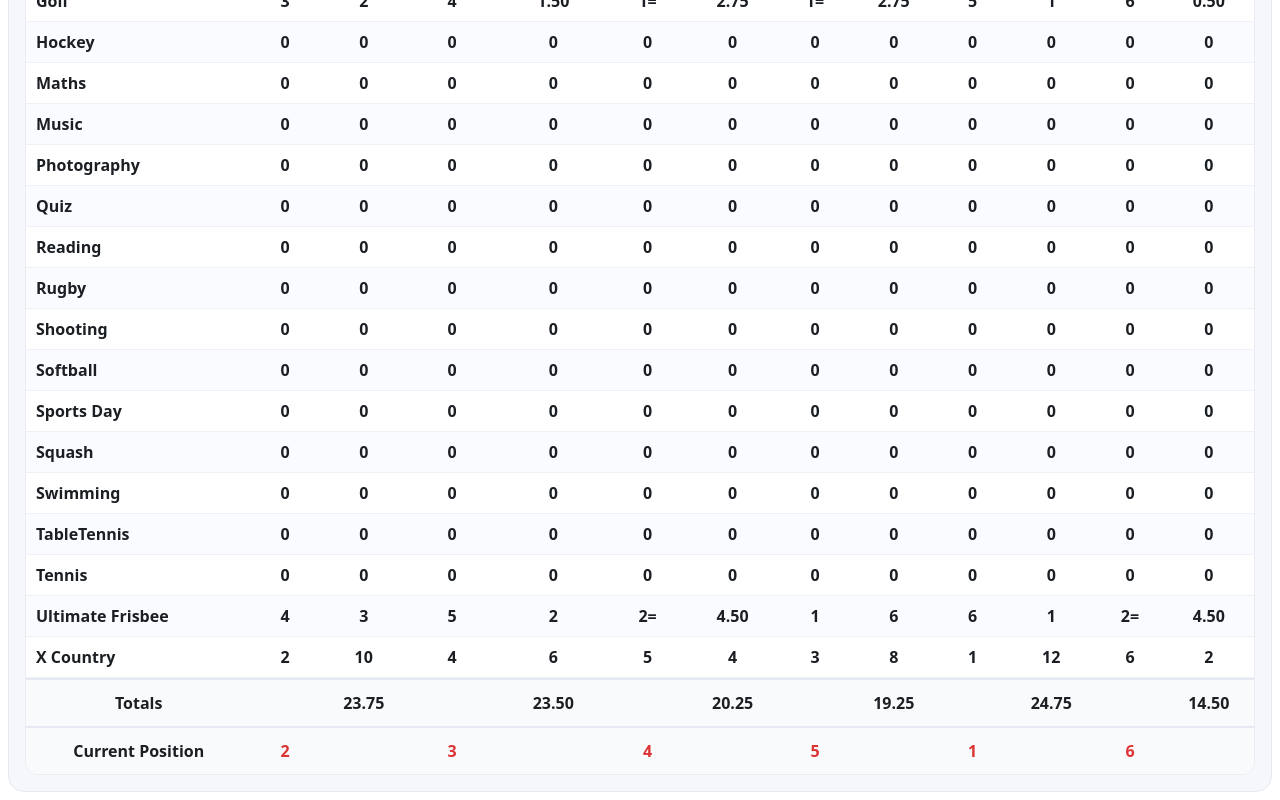
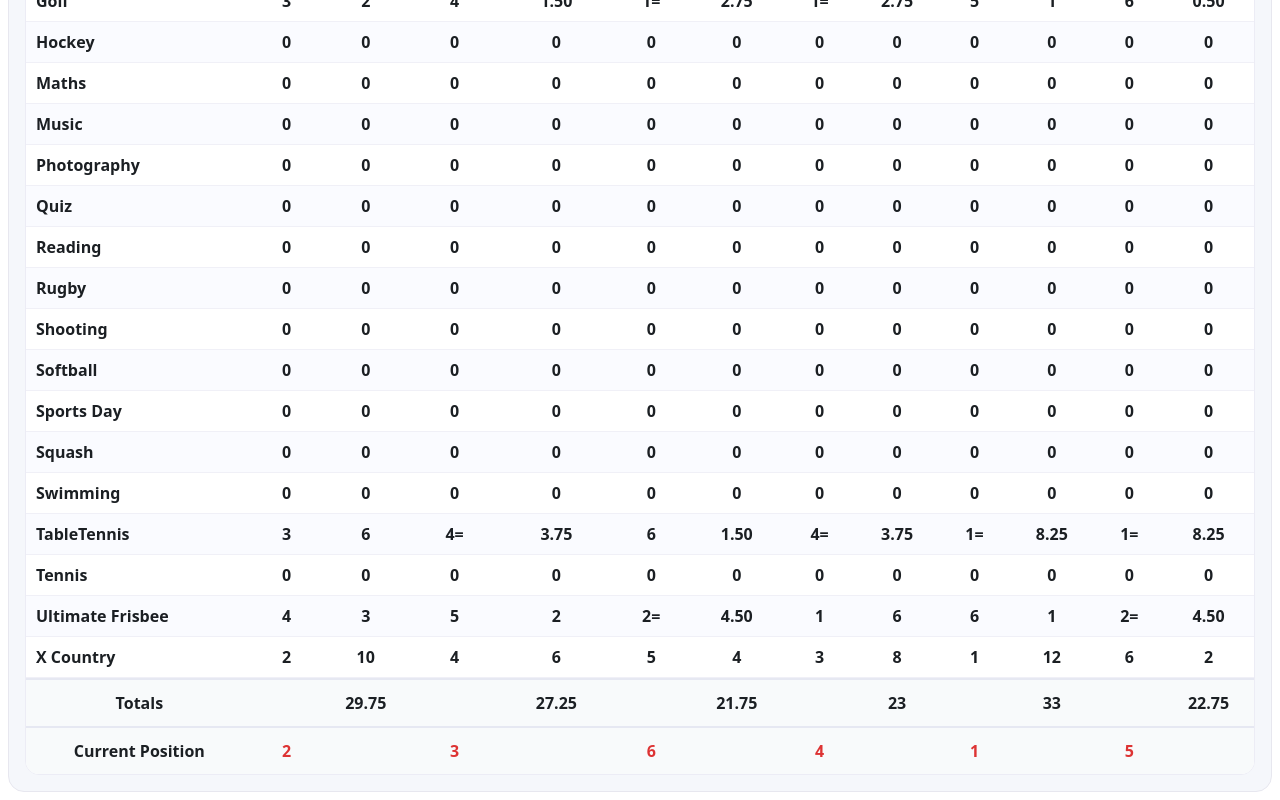
Before and after one commit to snowstormxd/hardy-cup-table-2025-2026, a plain HTML site: page index.html in a window 1280 px wide. Shown: the part 711-1511 px from the top of the page. Drawn offline with Linux system fonts and the light colour scheme.

Commit message:
Update Table Tennis scores and positions

```diff
--- a/index.html
+++ b/index.html
@@ -125,7 +125,7 @@
     {name:"Sports Day", Austen:{pos:0,pts:0}, Beckingham:{pos:0,pts:0}, Hamonde:{pos:0,pts:0}, Nettles:{pos:0,pts:0}, Powell:{pos:0,pts:0}, Valpy:{pos:0,pts:0}},
     {name:"Squash", Austen:{pos:0,pts:0}, Beckingham:{pos:0,pts:0}, Hamonde:{pos:0,pts:0}, Nettles:{pos:0,pts:0}, Powell:{pos:0,pts:0}, Valpy:{pos:0,pts:0}},
     {name:"Swimming", Austen:{pos:0,pts:0}, Beckingham:{pos:0,pts:0}, Hamonde:{pos:0,pts:0}, Nettles:{pos:0,pts:0}, Powell:{pos:0,pts:0}, Valpy:{pos:0,pts:0}},
-    {name:"TableTennis", Austen:{pos:0,pts:0}, Beckingham:{pos:0,pts:0}, Hamonde:{pos:0,pts:0}, Nettles:{pos:0,pts:0}, Powell:{pos:0,pts:0}, Valpy:{pos:0,pts:0}},
+    {name:"TableTennis", Austen:{pos:3,pts:6}, Beckingham:{pos:'4=',pts:3.75}, Hamonde:{pos:6,pts:1.5}, Nettles:{pos:'4=',pts:3.75}, Powell:{pos:'1=',pts:8.25}, Valpy:{pos:'1=',pts:8.25}},
     {name:"Tennis", Austen:{pos:0,pts:0}, Beckingham:{pos:0,pts:0}, Hamonde:{pos:0,pts:0}, Nettles:{pos:0,pts:0}, Powell:{pos:0,pts:0}, Valpy:{pos:0,pts:0}},
     {name:"Ultimate Frisbee",
       Austen:{pos:4,pts:3},
```
